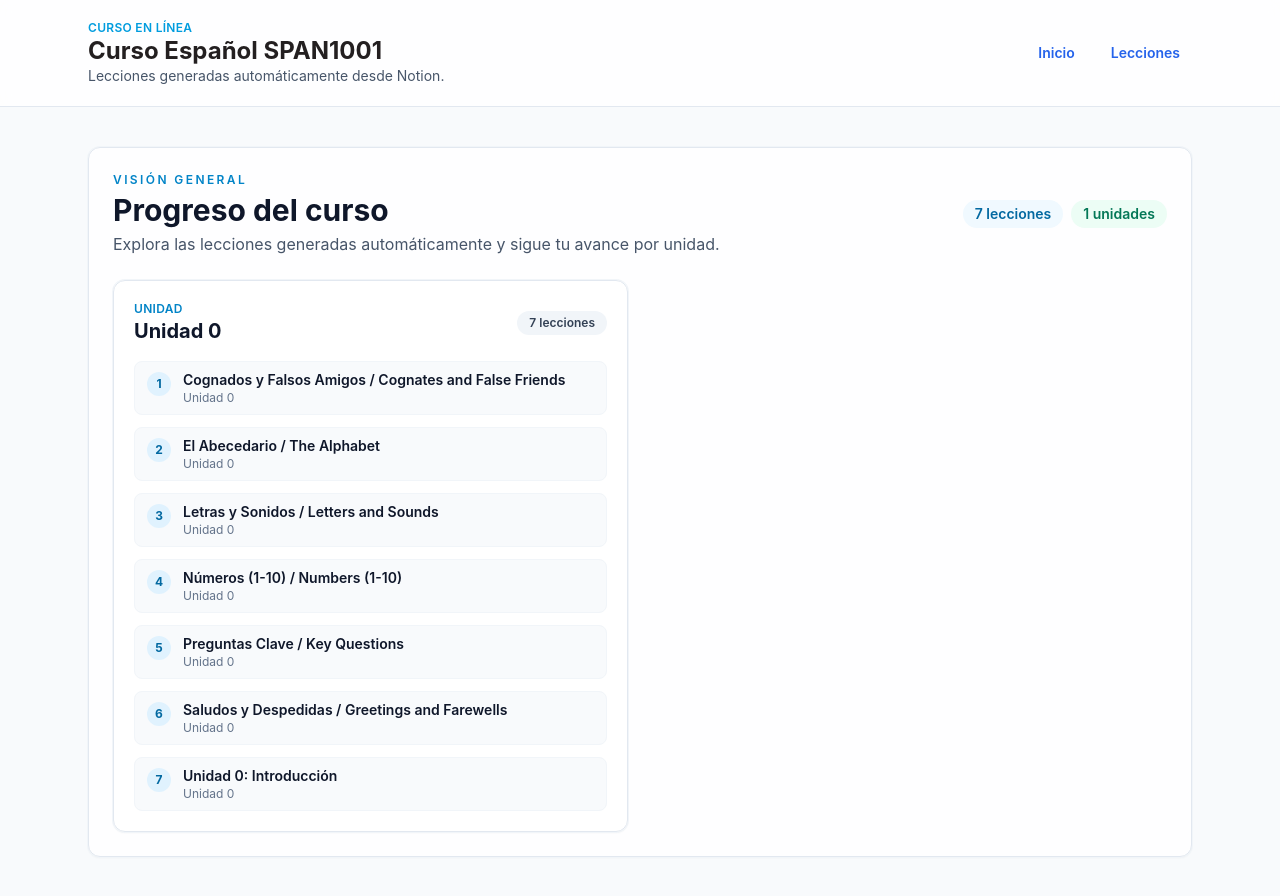
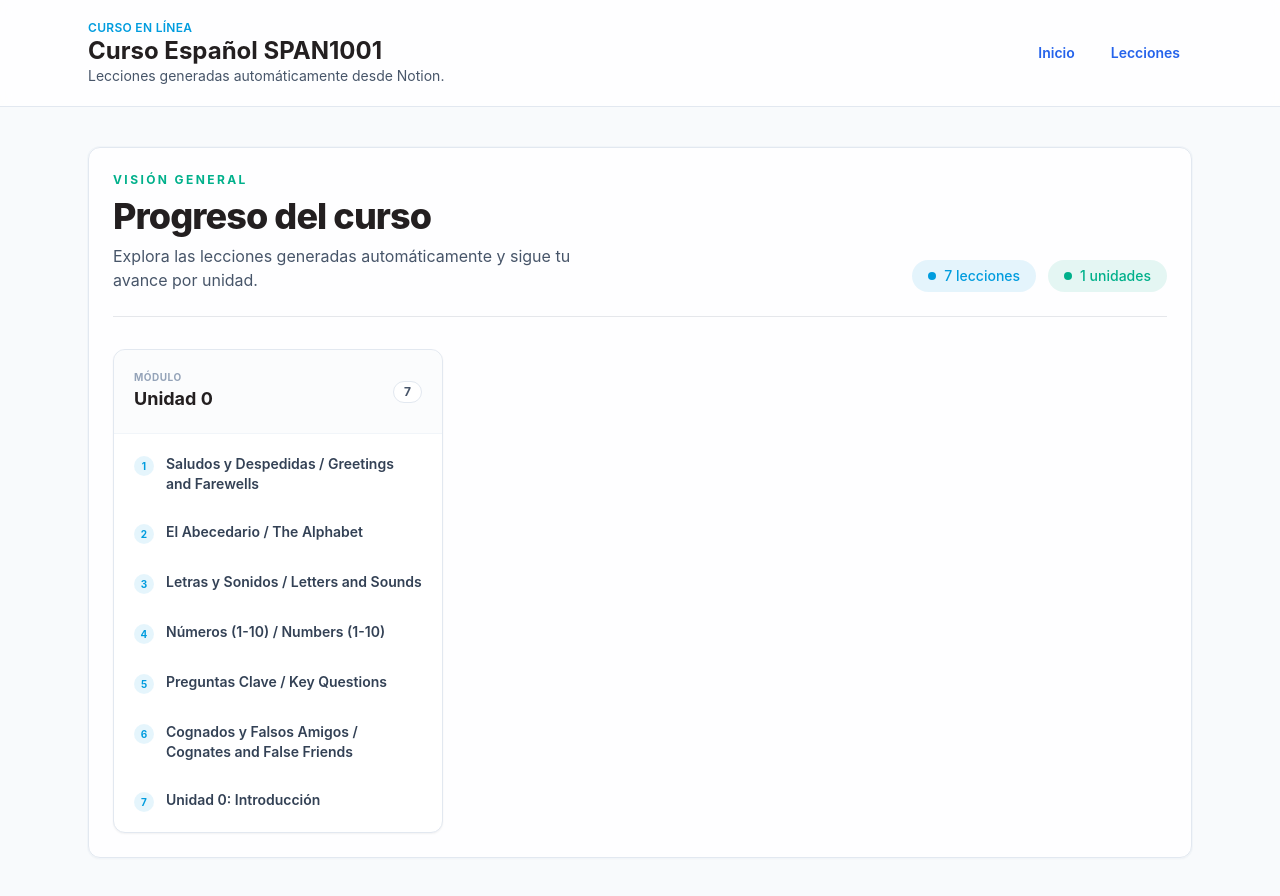
Before and after one commit to balpomorelitm/curso-espanol-span1001, an Astro site: page / in a window 1280 px wide. Built offline with nearby package versions, Linux system fonts and the light colour scheme; Astro itself is replaced by a stand-in of ours.

Commit message:
Update index.astro

```diff
--- a/src/pages/index.astro
+++ b/src/pages/index.astro
@@ -3,6 +3,8 @@ import { getCollection } from 'astro:content';
 import Layout from '../layouts/Layout.astro';
 
 const lessons = await getCollection('lessons');
+
+// 1. Agrupar por unidades
 const units = lessons.reduce((map, lesson) => {
   const unit = lesson.data.unit ?? 'Unidad general';
   if (!map.has(unit)) map.set(unit, []);
@@ -10,57 +12,99 @@ const units = lessons.reduce((map, lesson) => {
   return map;
 }, new Map<string, typeof lessons[number][]>());
 
-const sortedUnits = Array.from(units.entries()).sort(([a], [b]) => a.localeCompare(b, 'es'));
+// 2. Ordenar Unidades (0, 1, 2...)
+const sortedUnits = Array.from(units.entries()).sort(([a], [b]) => a.localeCompare(b, 'es', { numeric: true }));
+
+// 3. ORDENAR LECCIONES DENTRO DE CADA UNIDAD (Lógica nueva)
+const priority = ['saludos', 'abecedario', 'letras', 'números', 'preguntas', 'cognados'];
+
+sortedUnits.forEach(([unit, unitLessons]) => {
+  unitLessons.sort((a, b) => {
+    const titleA = a.data.title.toLowerCase();
+    const titleB = b.data.title.toLowerCase();
+
+    const idxA = priority.findIndex(p => titleA.includes(p));
+    const idxB = priority.findIndex(p => titleB.includes(p));
+
+    // Si ambos están en la lista de prioridad, usar ese orden
+    if (idxA !== -1 && idxB !== -1) return idxA - idxB;
+    // Si solo A está, va antes
+    if (idxA !== -1) return -1;
+    // Si solo B está, va antes
+    if (idxB !== -1) return 1;
+
+    // Si ninguno está, orden alfabético normal
+    return titleA.localeCompare(titleB);
+  });
+});
 ---
 
 <Layout title="Panel de lecciones">
-  <div class="space-y-6">
-    <div class="flex flex-col gap-3 md:flex-row md:items-center md:justify-between">
-      <div class="space-y-1">
-        <p class="text-xs font-semibold uppercase tracking-[0.2em] text-sky-600">Visión general</p>
-        <h2 class="text-3xl font-bold text-slate-900">Progreso del curso</h2>
-        <p class="text-slate-600">Explora las lecciones generadas automáticamente y sigue tu avance por unidad.</p>
+  <div class="space-y-8">
+
+    {/* Cabecera del Dashboard */}
+    <div class="flex flex-col gap-4 md:flex-row md:items-end md:justify-between border-b border-gray-200 pb-6">
+      <div class="space-y-2">
+        <p class="text-xs font-bold uppercase tracking-[0.2em] text-brand-green">Visión general</p>
+        <h2 class="text-4xl font-extrabold text-brand-dark tracking-tight">Progreso del curso</h2>
+        <p class="text-slate-600 max-w-lg">Explora las lecciones generadas automáticamente y sigue tu avance por unidad.</p>
       </div>
-      <div class="flex flex-wrap gap-2 text-sm text-slate-600">
-        <span class="rounded-full bg-sky-50 px-3 py-1 font-semibold text-sky-700">{lessons.length} lecciones</span>
-        <span class="rounded-full bg-emerald-50 px-3 py-1 font-semibold text-emerald-700">{sortedUnits.length} unidades</span>
+      <div class="flex gap-3 text-sm font-medium">
+        <span class="flex items-center gap-2 rounded-full bg-brand-blue/10 px-4 py-1.5 text-brand-blue">
+          <span class="block h-2 w-2 rounded-full bg-brand-blue"></span>
+          {lessons.length} lecciones
+        </span>
+        <span class="flex items-center gap-2 rounded-full bg-brand-green/10 px-4 py-1.5 text-brand-green">
+          <span class="block h-2 w-2 rounded-full bg-brand-green"></span>
+          {sortedUnits.length} unidades
+        </span>
       </div>
     </div>
 
-    <div class="grid gap-6 md:grid-cols-2">
+    {/* Rejilla de Unidades */}
+    <div class="grid gap-8 md:grid-cols-2 lg:grid-cols-3">
       {sortedUnits.length === 0 && (
-        <div class="rounded-lg border border-dashed border-slate-200 bg-slate-50 p-6 text-center text-slate-500">
-          Aún no hay lecciones. Ejecuta la automatización para generar el contenido inicial.
+        <div class="col-span-full rounded-xl border-2 border-dashed border-slate-200 bg-slate-50 p-12 text-center">
+          <p class="text-slate-500 mb-2">Aún no hay lecciones.</p>
+          <p class="text-sm text-slate-400">Ejecuta la automatización en GitHub para generar el contenido inicial.</p>
         </div>
       )}
 
       {sortedUnits.map(([unit, unitLessons]) => (
-        <article class="flex flex-col gap-4 rounded-xl border border-slate-200 bg-white/90 p-5 shadow-sm ring-1 ring-slate-100">
-          <header class="flex items-center justify-between">
+        <article class="flex flex-col overflow-hidden rounded-xl border border-slate-200 bg-white shadow-sm transition-shadow hover:shadow-md">
+
+          {/* Cabecera de la Tarjeta */}
+          <header class="border-b border-slate-100 bg-slate-50/50 p-5 flex items-center justify-between">
             <div>
-              <p class="text-xs font-semibold uppercase tracking-wide text-sky-600">Unidad</p>
-              <h3 class="text-xl font-bold text-slate-900">{unit}</h3>
+              <p class="text-[10px] font-bold uppercase tracking-wider text-slate-400">Módulo</p>
+              <h3 class="text-lg font-bold text-brand-dark">{unit}</h3>
             </div>
-            <span class="rounded-full bg-slate-100 px-3 py-1 text-xs font-semibold text-slate-700">{unitLessons.length} lecciones</span>
+            <span class="rounded-full bg-white border border-slate-200 px-2.5 py-0.5 text-xs font-bold text-slate-600">
+              {unitLessons.length}
+            </span>
           </header>
 
-          <ol class="space-y-3 text-sm text-slate-700">
+          {/* Lista de Lecciones */}
+          <div class="p-2">
+            <ol class="space-y-1">
               {unitLessons.map((lesson, index) => (
-              <li class="flex items-start gap-3 rounded-lg border border-slate-100 bg-slate-50 px-3 py-2">
-                <span class="mt-0.5 inline-flex h-6 w-6 items-center justify-center rounded-full bg-sky-100 text-xs font-bold text-sky-700">
+                <li>
+                  <a href={`${import.meta.env.BASE_URL}/lessons/${lesson.slug}/`}
+                     class="group flex items-start gap-3 rounded-lg p-3 hover:bg-slate-50 transition-colors">
+                    <span class="mt-0.5 flex h-5 w-5 shrink-0 items-center justify-center rounded-full bg-brand-blue/10 text-[10px] font-bold text-brand-blue group-hover:bg-brand-blue group-hover:text-white transition-colors">
                       {index + 1}
                     </span>
-                <div class="flex flex-1 flex-col">
-                  {/* Añadimos la base URL al enlace dinámico */}
-                  <a class="font-semibold text-slate-900 hover:text-sky-700"
-                     href={`${import.meta.env.BASE_URL}/lessons/${lesson.slug}/`}>
+                    <div class="flex flex-col">
+                      <span class="text-sm font-semibold text-slate-700 group-hover:text-brand-blue transition-colors">
                         {lesson.data.title}
+                      </span>
+                    </div>
                   </a>
-                  {lesson.data.unit && <p class="text-xs text-slate-500">{lesson.data.unit}</p>}
-                </div>
                 </li>
               ))}
             </ol>
+          </div>
+
         </article>
       ))}
     </div>
```
Lines whose indentation alone changed are shown as unchanged.
